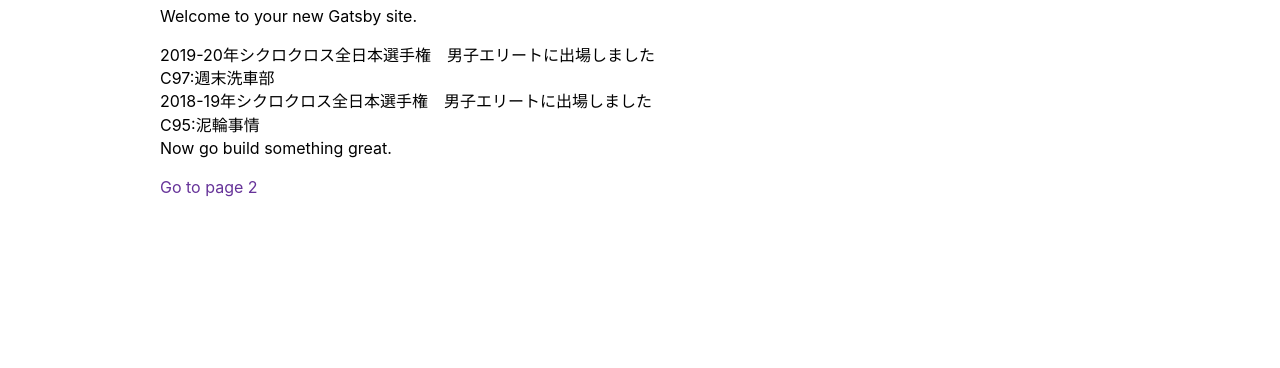
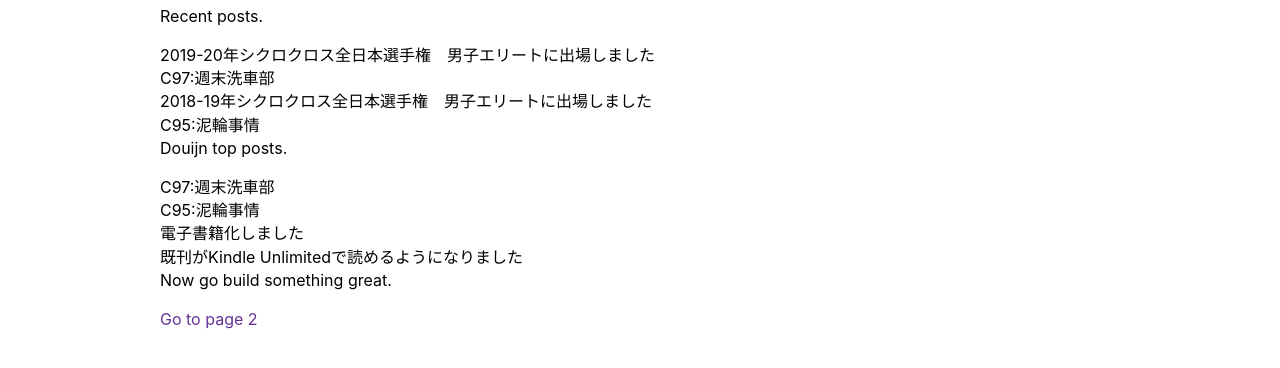
Before and after one commit to gentksb/www, a Gatsby site: page / in a window 1280 px wide. Shown: the part 134-502 px from the top of the page. Built offline with nearby package versions, Linux system fonts and the light colour scheme; Gatsby itself is replaced by a stand-in of ours; a script that the page names is missing.

Commit message:
add doujin are

```diff
--- /dev/null
+++ b/src/components/Doujin.tsx
@@ -0,0 +1,65 @@
+import React from "react"
+// import styled from "@emotion/styled"
+import { graphql, StaticQuery } from "gatsby"
+
+interface StaticQueryProps {
+  allMarkdownRemark: {
+    edges: Edge[]
+  }
+}
+
+interface Edge {
+  node: {
+    frontmatter: {
+      date: string
+      title: string
+      cover?: {
+        childImageSharp: {
+          fluid: {
+            src: string
+          }
+        }
+      }
+    }
+    id: string
+  }
+}
+
+const douijnPost: React.FC = () => (
+  <StaticQuery
+    query={graphql`
+      query DoujinPostQuery {
+        allMarkdownRemark(
+          sort: { fields: frontmatter___date, order: DESC }
+          limit: 4
+          filter: { frontmatter: { tags: { eq: "Doujin" } } }
+        ) {
+          edges {
+            node {
+              frontmatter {
+                date(formatString: "YYYY/MM/DD")
+                title
+                cover {
+                  childImageSharp {
+                    fluid {
+                      src
+                    }
+                  }
+                }
+              }
+              id
+            }
+          }
+        }
+      }
+    `}
+    render={(data: StaticQueryProps) =>
+      data.allMarkdownRemark.edges.map(({ node }) => (
+        <div key={node.id}>{node.frontmatter.title}</div>
+        //  component
+      ))
+    }
+  />
+)
+
+export default douijnPost
--- a/src/pages/index.tsx
+++ b/src/pages/index.tsx
@@ -5,14 +5,17 @@ import Page from "../components/Page"
 import Container from "../components/Container"
 import IndexLayout from "../layouts"
 import Recents from "../components/Recents"
+import Doujin from "../components/Doujin"
 
 const IndexPage = () => (
   <IndexLayout>
     <Page>
       <Container>
         <h1>Hi people</h1>
-        <p>Welcome to your new Gatsby site.</p>
+        <p>Recent posts.</p>
         <Recents />
+        <p>Douijn top posts.</p>
+        <Doujin />
         <p>Now go build something great.</p>
         <Link to="/page-2/">Go to page 2</Link>
       </Container>
```
Also changed, not shown: content/portfolio/c90/index.md (+1 -1 lines), content/portfolio/c92/index.md (+1 -1 lines), content/portfolio/c93/index.md (+1 -1 lines), content/portfolio/c95/index.md (+1 -1 lines), content/portfolio/c97/index.md (+1 -1 lines), content/portfolio/ebook/index.md (+1 -1 lines), content/portfolio/kunlimited/index.md (+1 -1 lines), content/portfolio/meshiket3/index.md (+1 -1 lines), content/portfolio/qiitopset_extension/index.md (+1 -1 lines).
